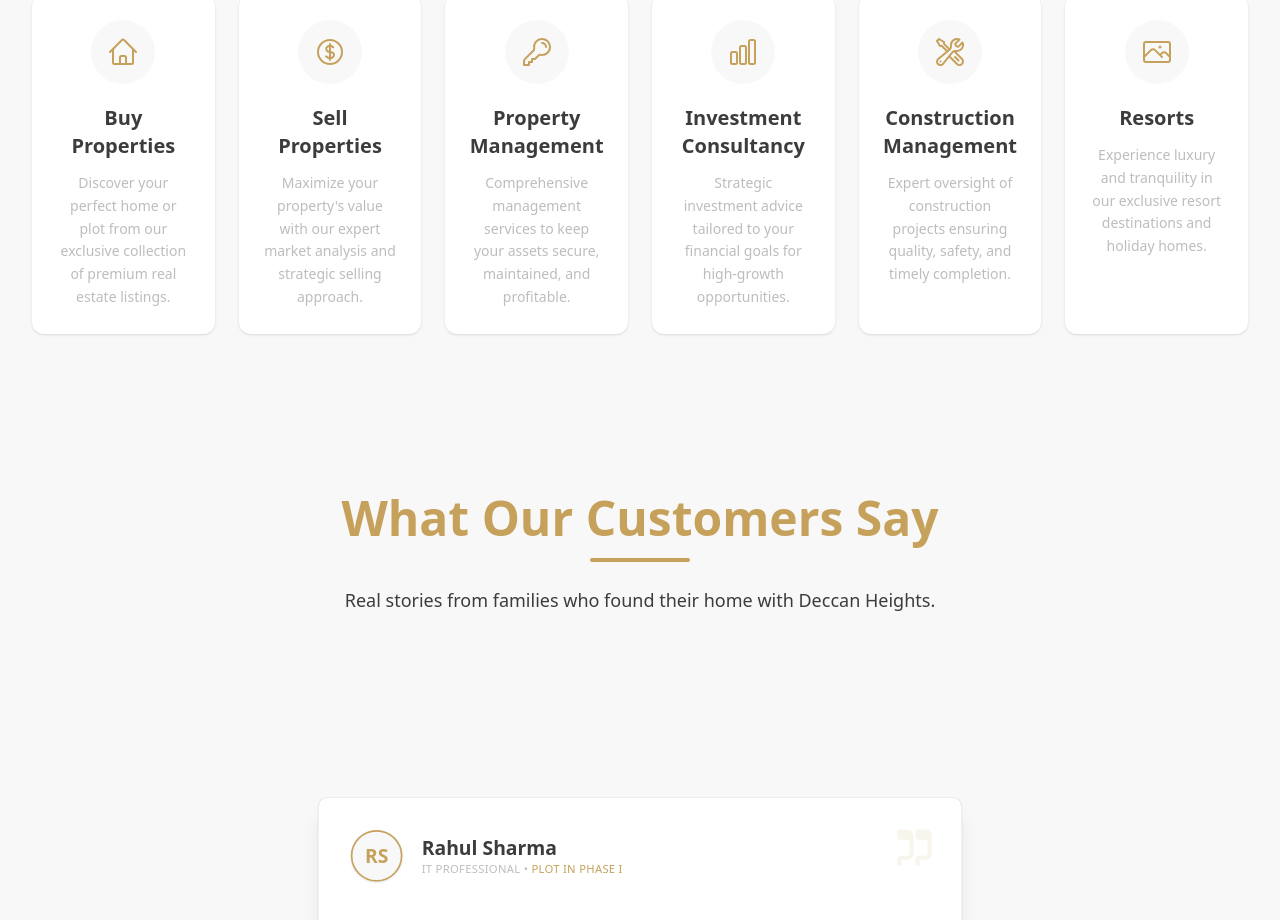
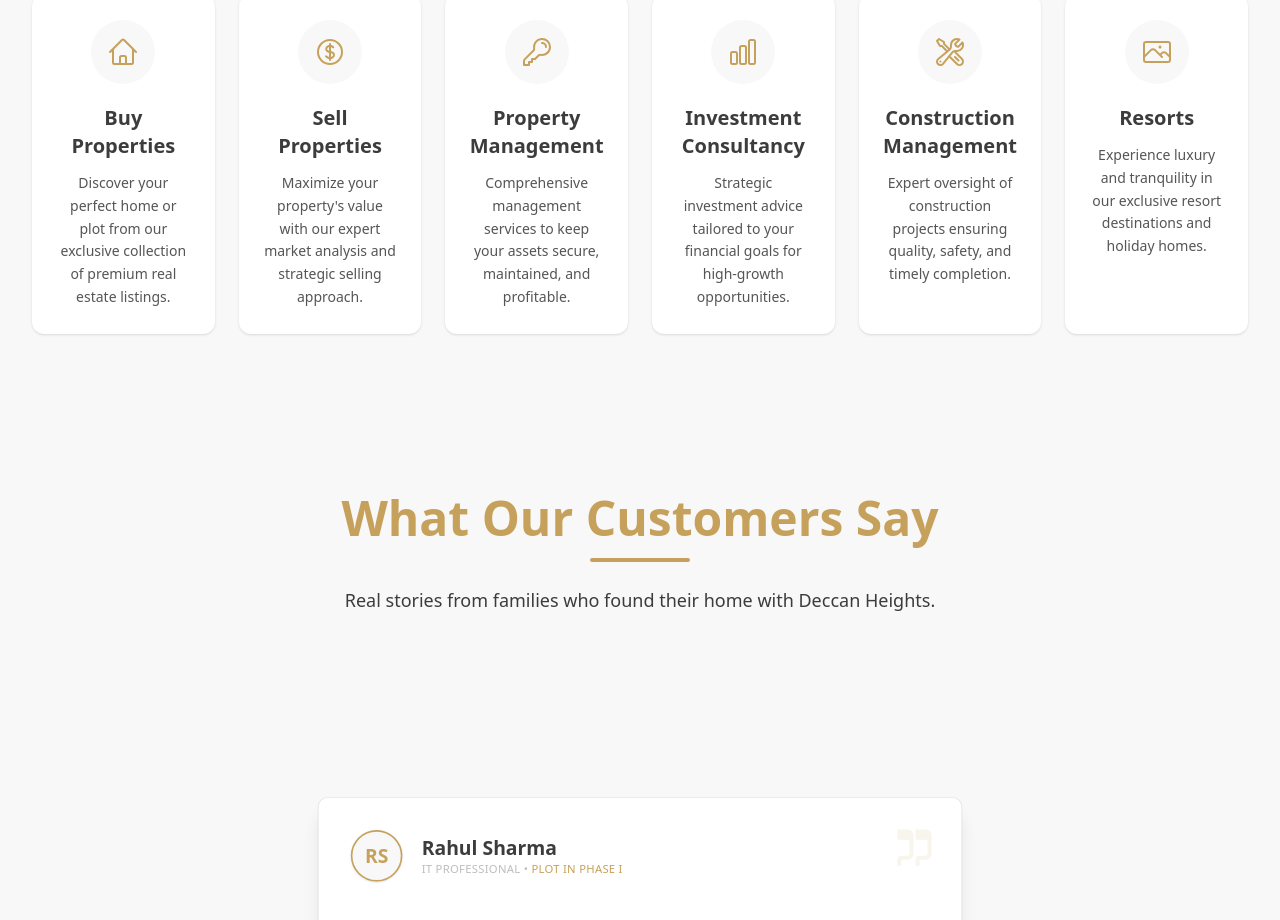
Before and after one commit to Mateen7c7/deccan_heights, a Next.js app: page / in a window 1280 px wide. Shown: the part 3918-4838 px from the top of the page. Built offline with nearby package versions, Linux system fonts and the light colour scheme.

Commit message:
style: update service description text color in ServicesSection component.

```diff
--- a/components/ServicesSection.jsx
+++ b/components/ServicesSection.jsx
@@ -155,7 +155,7 @@ export default function ServicesSection() {
                             <h3 className="mb-3 text-xl font-semibold text-[#3C3C3C] group-hover:text-[#C6A15B] transition-colors duration-300">
                                 {service.title}
                             </h3>
-                            <p className="text-sm leading-relaxed text-[#BDBDBD] group-hover:text-[#3C3C3C] transition-colors duration-300">
+                            <p className="text-sm leading-relaxed text-[#555555] group-hover:text-[#3C3C3C] transition-colors duration-300">
                                 {service.description}
                             </p>
                         </motion.div>
```
